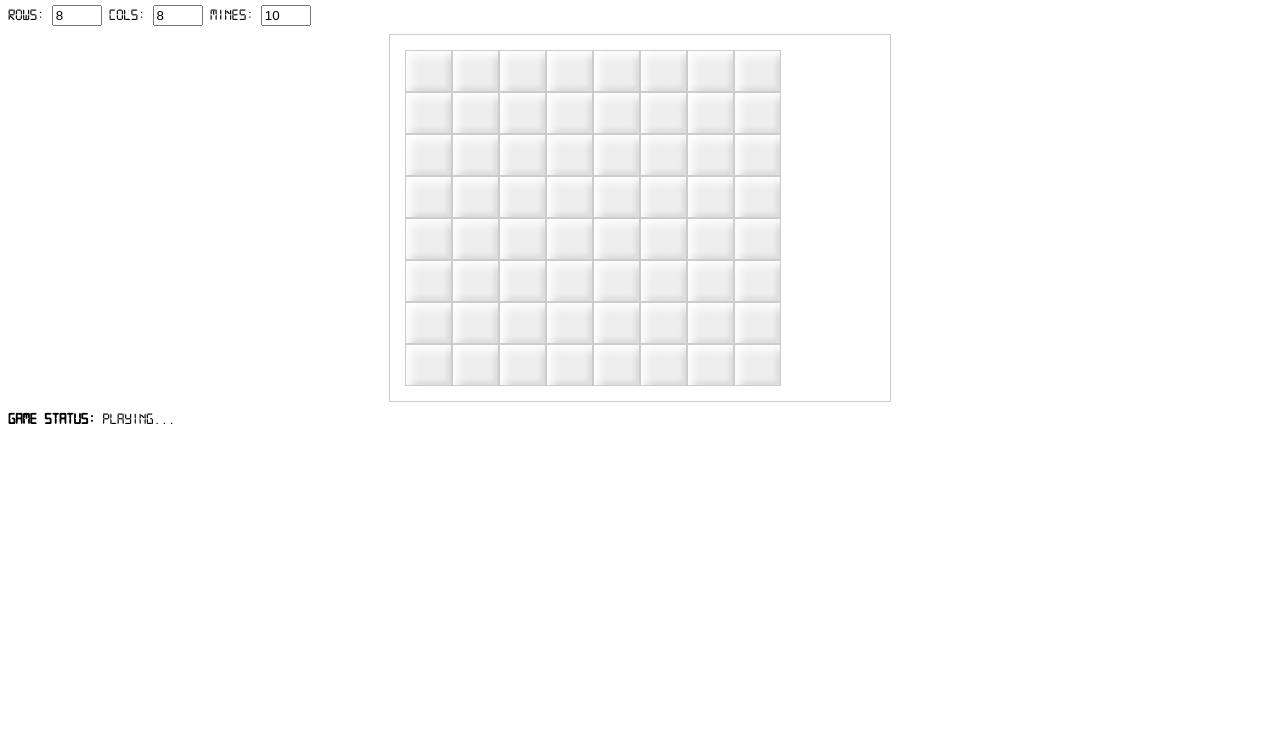
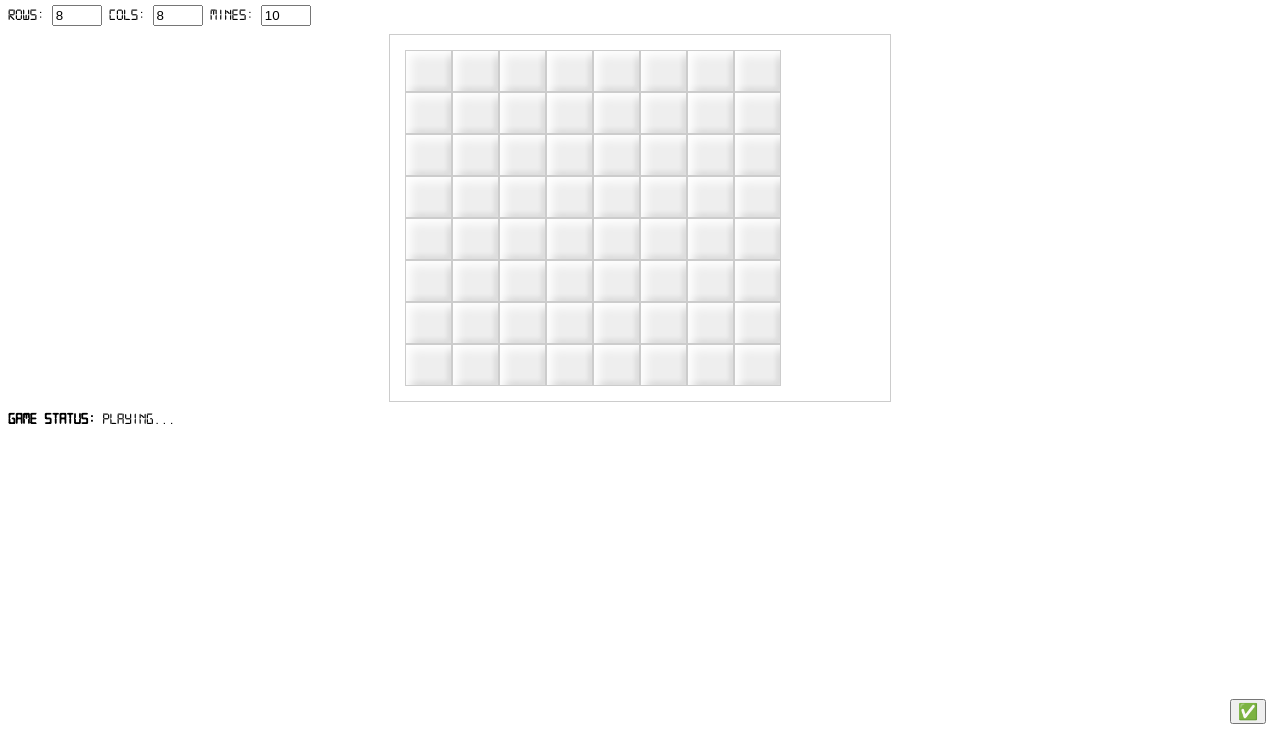
Before and after one commit to neilstuff/mine-sweeper, an Electron app: page index.html in a window 1280 px wide. Shown: the part 59-800 px from the top of the page. Drawn offline with Linux system fonts and the light colour scheme.

Commit message:
Added Check

```diff
--- a/index.html
+++ b/index.html
@@ -32,7 +32,6 @@
     </div>
 </div>
 
-
 <div class="clearfix" style="display: flex; justify-content: center;">
     <div id="game_container" style="display: block; width:470px;">
         <!--placeholder for game -->
@@ -42,7 +41,9 @@
 <div class="status_msg">
     <strong>Game Status:</strong> <span id="game_status"></span>
 </div>
-
+<div style="position:absolute; bottom:18px; right:32px; width:18px; height:24px;">
+    <button id="validate_button" style="font-size:16px; vertical-align: top; " value="check">&#9989;</button>
+</div>
 <script type="text/javascript" src="assets/javascripts/minesweeper.js"></script>
 
 </html>
```
Also changed, not shown: build/icon.ico (added).
